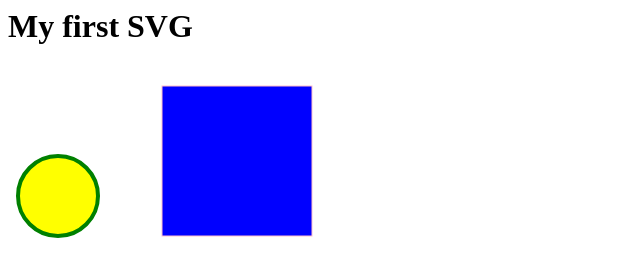
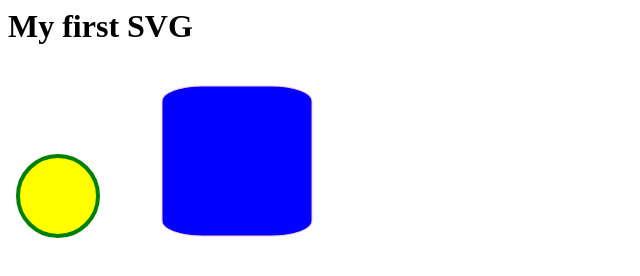
Before and after one commit to ianblaylock/ianblaylock.github.io, a plain HTML site: page index.html in a window 1280 px wide. Shown: the full height of the page, 0-640 px from the left. Drawn offline with Linux system fonts and the light colour scheme.

Commit message:
generic message

```diff
--- a/index.html
+++ b/index.html
@@ -6,7 +6,7 @@
      <circle cx="50" cy="50" r="40" stroke="green" stroke-width="4" fill="yellow" />
    </svg>
    <svg width="400" height="180">
-     <rect x="50" y="20" width="150" height="150"
+     <rect x="50" y="20" rx="40" ry="15" width="150" height="150"
 	   style="fill:blue;stroke:pink;stroke-width:5/fill-opacity:0.1/stroke-opacity:0.9" />
    </svg>
  </body>
```
